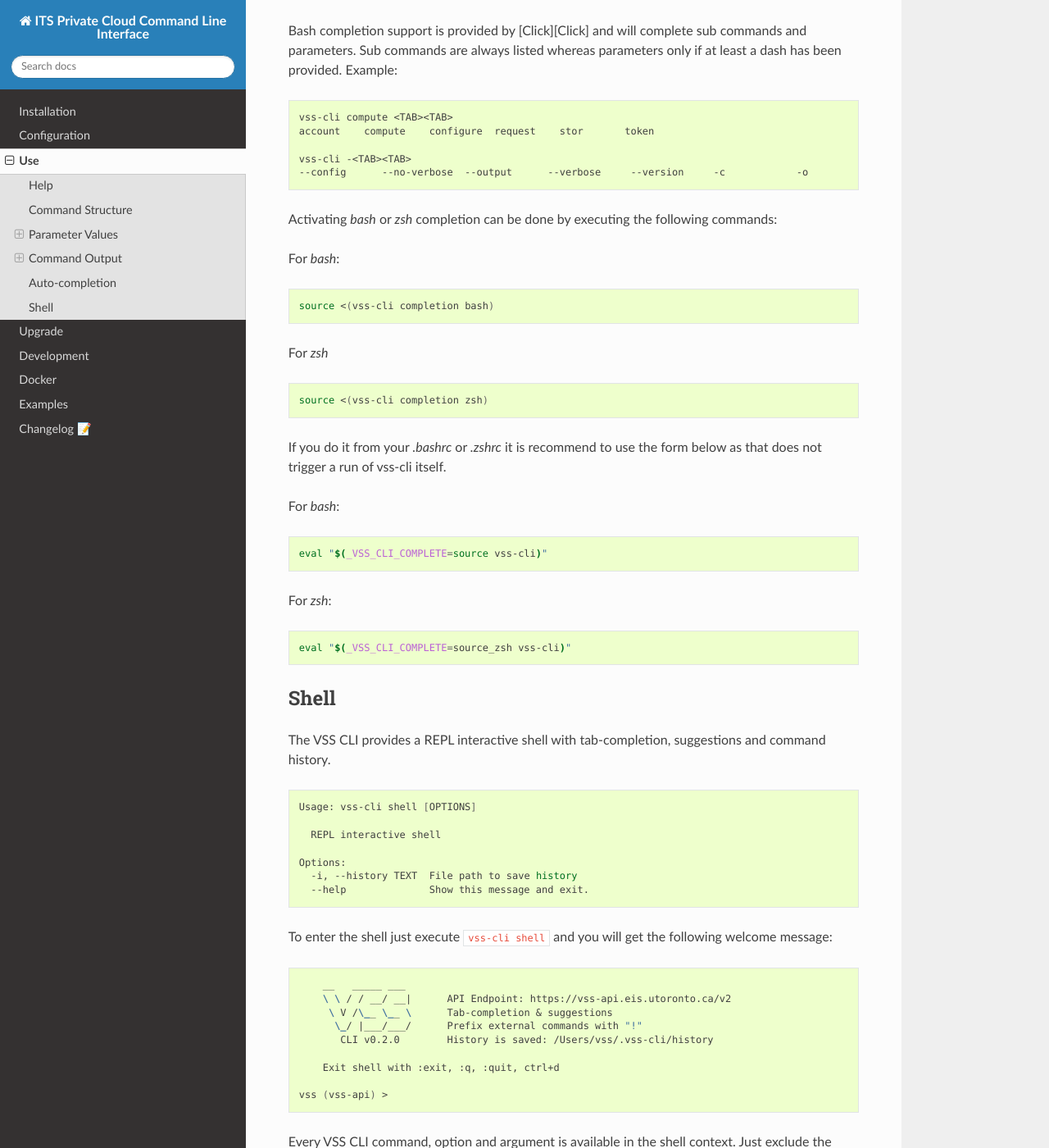
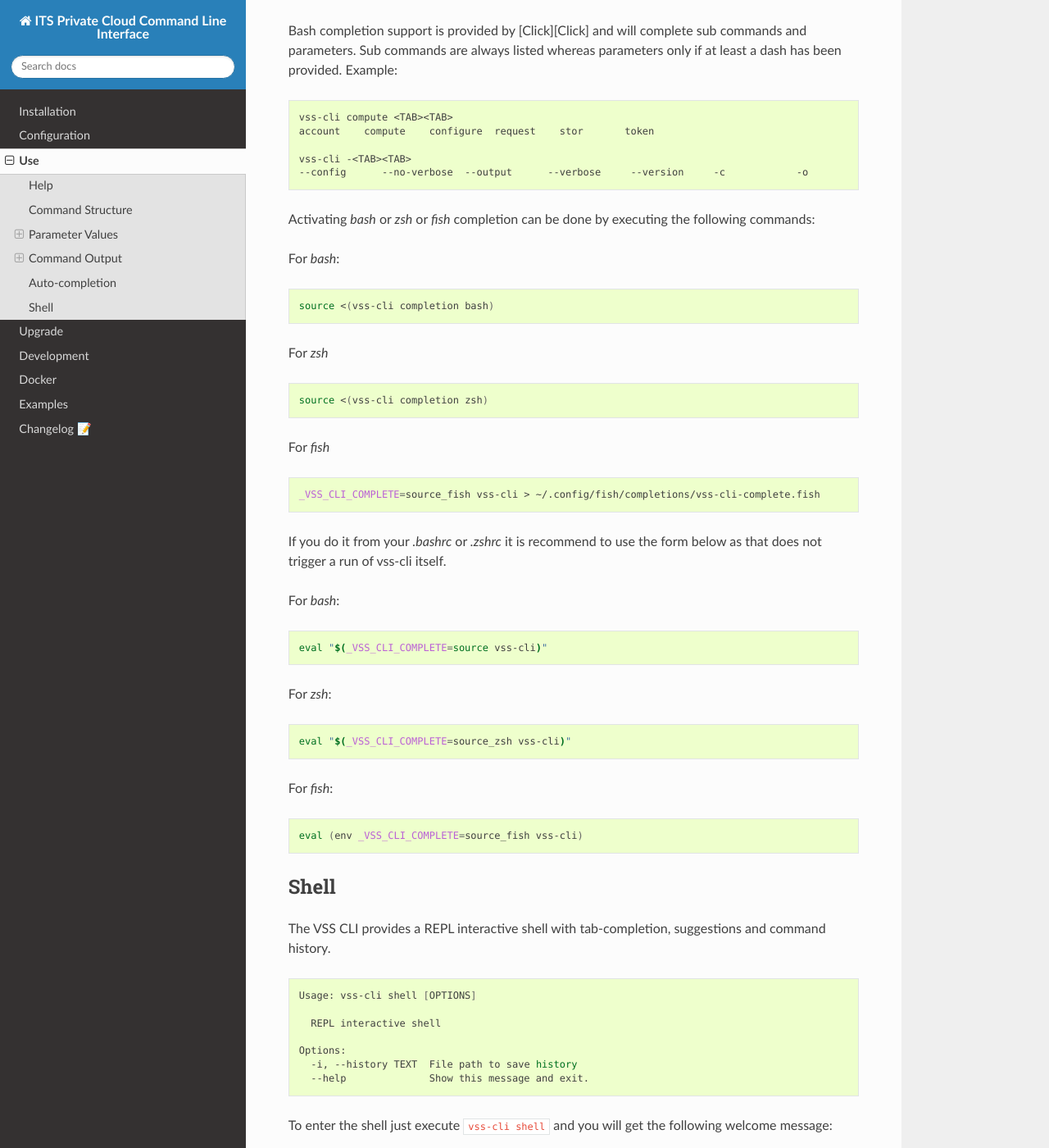
Before and after one commit to EIS-ITS/vss-cli, a Sphinx documentation site: the page built from docs/use.rst, in a window 1280 px wide and 1400 px high, scrolled down 6425 px. Shown: the whole window at 82% size. Built offline with Sphinx 7.4.7 and the Read the Docs theme 2.0.0, drawn with Linux system fonts in a browser that asks for light colours; the version number could not be read and is left out.

Commit message:
Issue #270: ⚡completion support for fish - fixes #270

```diff
--- a/docs/use.rst
+++ b/docs/use.rst
@@ -365,7 +365,7 @@ only if at least a dash has been provided. Example:
     --config      --no-verbose  --output      --verbose     --version     -c            -o
 
 
-Activating `bash` or `zsh` completion can be done by executing the
+Activating `bash` or `zsh` or `fish` completion can be done by executing the
 following commands:
 
 For `bash`:
@@ -379,6 +379,12 @@ For `zsh`
 .. code-block:: bash
 
     source <(vss-cli completion zsh)
+
+For `fish`
+
+.. code-block:: bash
+
+    _VSS_CLI_COMPLETE=source_fish vss-cli > ~/.config/fish/completions/vss-cli-complete.fish
 
 If you do it from your `.bashrc` or `.zshrc` it is recommend to use the
 form below as that does not trigger a run of vss-cli itself.
@@ -394,6 +400,12 @@ For `zsh`:
 .. code-block:: bash
 
     eval "$(_VSS_CLI_COMPLETE=source_zsh vss-cli)"
+
+For `fish`:
+
+.. code-block:: bash
+
+    eval (env _VSS_CLI_COMPLETE=source_fish vss-cli)
 
 
 Shell
```
Also changed, not shown: README.md (+13 -1 lines), .bumpversion.cfg, 4 other files.
